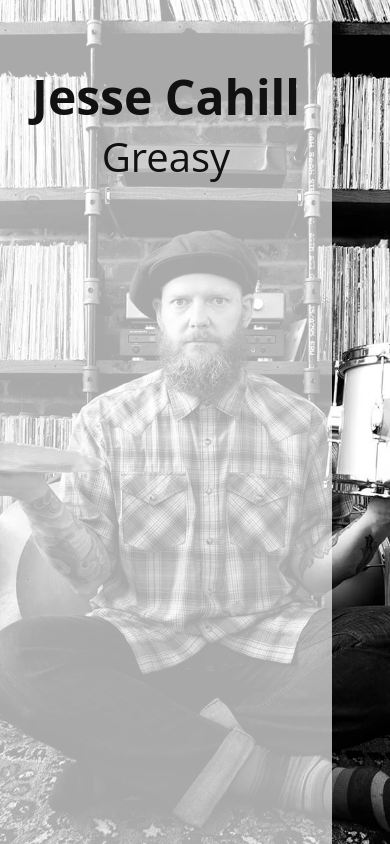
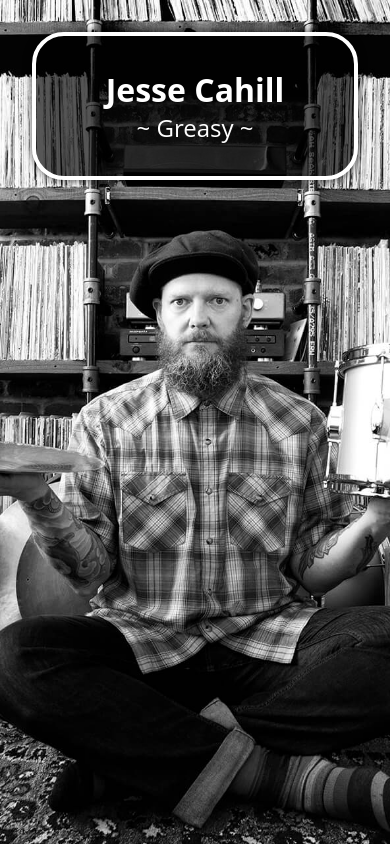
Before and after one commit to codewisenate/jessecahill-web, a Nuxt app: page / in a window 390 px wide. Built offline with nearby package versions, Linux system fonts and the light colour scheme.

Commit message:
home update

```diff
--- a/app.vue
+++ b/app.vue
@@ -9,7 +9,7 @@
   <section class="main">
     <div class="content-container">
     <h1>Jesse Cahill</h1>
-    <h2>Greasy</h2>
+    <h2>~ Greasy ~</h2>
     <!-- <div class="form-container">
       <h3>Contact Jesse</h3>
       <form name="contact" method="POST" data-netlify="true">
@@ -58,25 +58,42 @@ section.main {
   width: 100vw;
 }
 .content-container {
-  background-color: rgba(255,255,255, 0.66);
+  background-color: rgba(0,0,0, 0.66);
+  border: 4px solid #fff;
+  border-radius: 2rem;
+  box-shadow: 0 0 0.5rem  rgba(0,0,0, 0.66);
   display: flex;
   justify-content: flex-start;
   align-items: flex-start;
   flex-direction: column;
   max-width: 360px;
-  height: 100vh;
+  height: auto;
   padding: 2rem;
+  margin: 2rem 2rem auto;
 }
 h1 {
-  color: #111;
+  color: #fff;
   font-size: 3rem;
-  margin: 2rem auto 0;
+  margin: 1rem auto 0;
 }
 h2 {
-  color: #111;
+  color: #fff;
   font-size: 2.5rem;
-  margin: 0 auto 2rem;
+  margin: 0 auto 1rem;
   font-weight: 400;
+}
+@media (max-width: 500px) {
+  .content-container {
+    width: 100%;
+  }
+  h1 {
+    font-size: 2rem;
+    margin: 0 auto;
+  }
+  h2 {
+    font-size: 1.5rem;
+    margin: 0 auto;
+  }
 }
 .form-container {
   margin: 0 auto;
```
